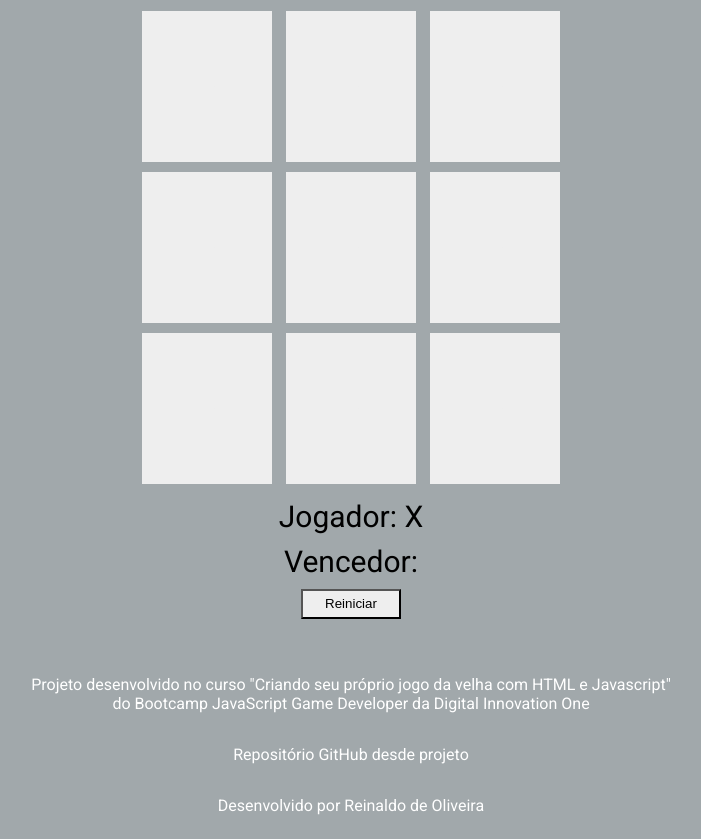
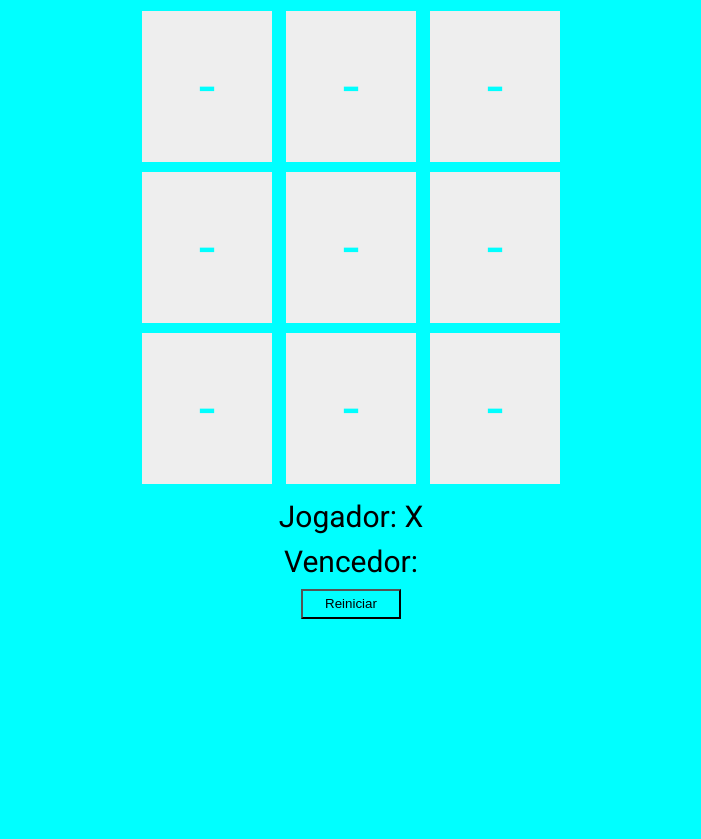
Before and after one commit to kaylanidocrime/jogo.da.velha, a plain HTML site: page index.html in a window 1280 px wide. Shown: the part 75-914 px from the top of the page, without its empty margins (289-990 px from the left). Drawn offline with Linux system fonts and the light colour scheme.

Commit message:
Update style.css

```diff
--- a/src/styles/style.css
+++ b/src/styles/style.css
@@ -3,7 +3,7 @@
 body {
 text-align: center;
 font-family: 'Roboto';
-background-color: #a1a8ab;
+background-color: #00FFFF;
 }
 
 .square {
@@ -15,7 +15,7 @@ padding: 40px;
 font-size: 60px;
 margin: 5px;
 cursor: pointer;
-color: #eee;
+color: #00FFFF;
 }
 
 .gamer, .winner {
@@ -27,7 +27,7 @@ button {
 margin-top: 10px;
 width: 100px;
 height: 30px;
-background: #eee;
+background: #00FFFF;
 
 cursor: pointer;
 }
@@ -37,11 +37,11 @@ display: flex;
 flex-direction: column;
 align-items: center;
 text-align: center;
-color: #FFF;
+color: #00FFFF;
 margin-top: 40px;
 }
 
 footer a {
 text-decoration: none;
-color: #FFF;
+color: #00FFFF;
 }
```
